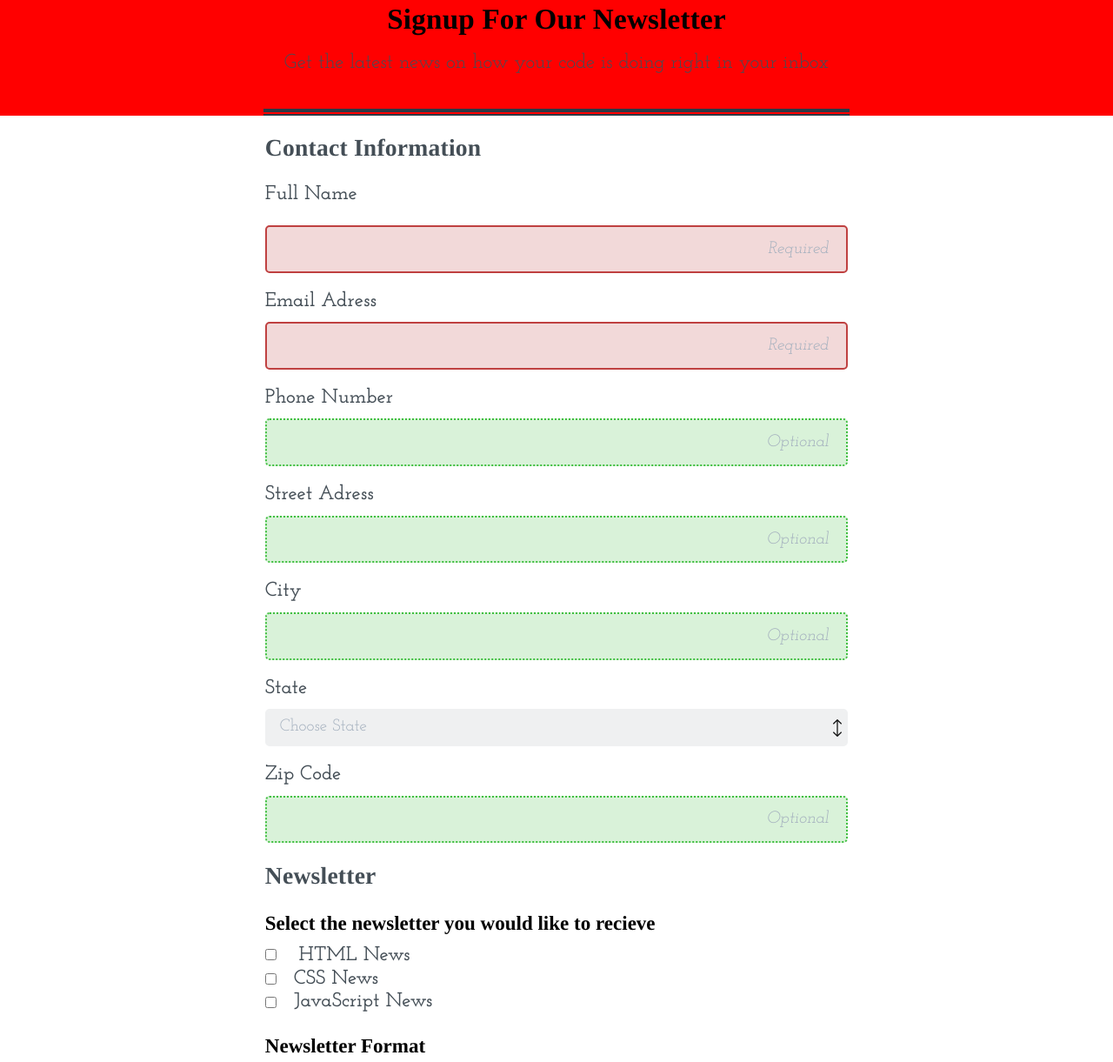
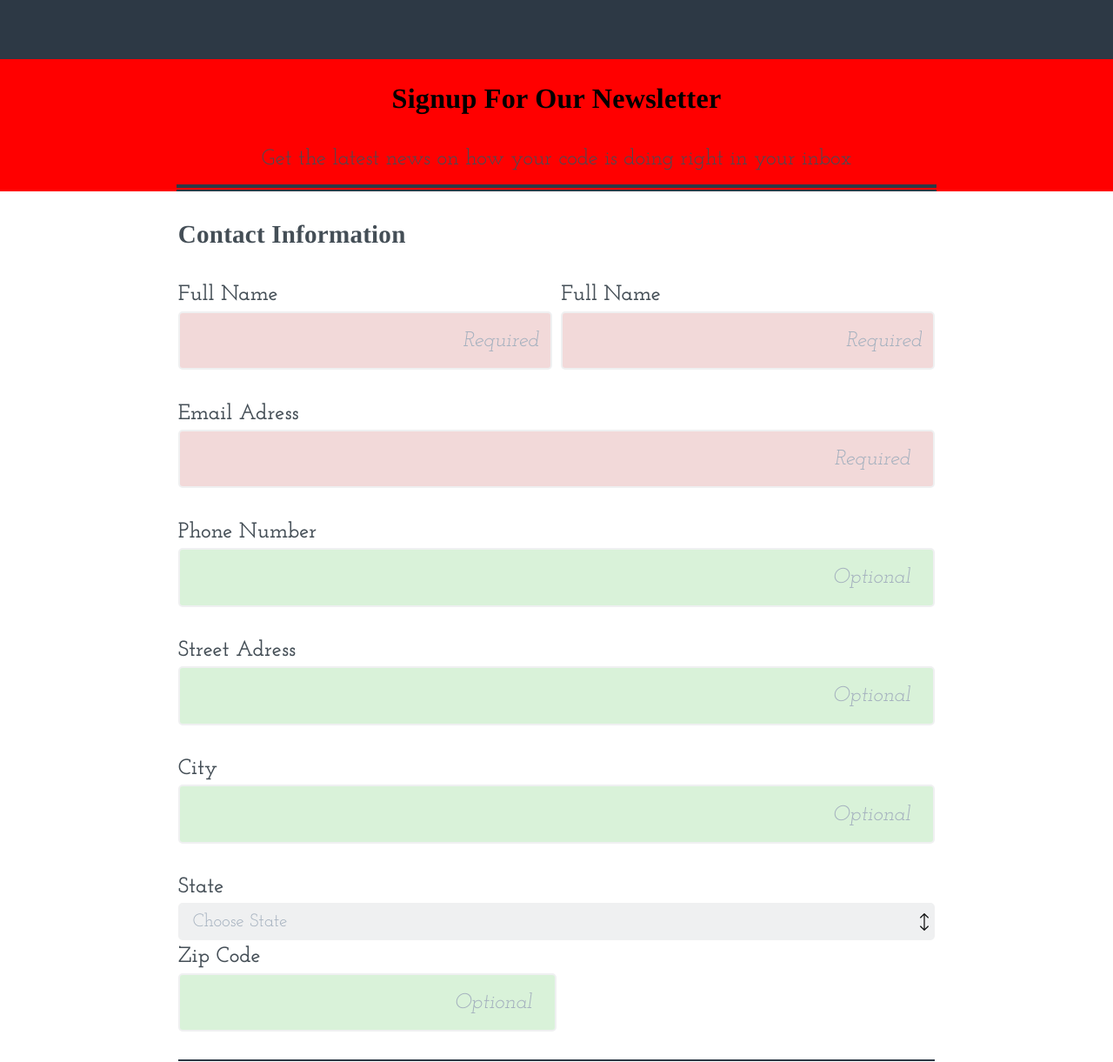
Before and after one commit to kevinmartinez/online-registration-form, a website: page index.html in a window 1280 px wide. Shown: the part 175-1396 px from the top of the page at 87% size. Drawn offline with Linux system fonts and the light colour scheme.

Commit message:
change margins to follow only one direction WIP

```diff
--- a/css/style.css
+++ b/css/style.css
@@ -5,10 +5,19 @@
   --primary--black: hsl(210, 21%, 22%);
 }
 
-html {
+html{
   -webkit-box-sizing: border-box;
-          box-sizing: border-box;
-          font-size: 1em;
+        box-sizing: border-box;
+  font: 1em/1.5 'Josefin Slab', 'Times New Roman', Times, serif;
+}
+
+/* TESTING REM GLOBAL MARGIN, AND REMOVING ALL MARGIN TOPS */
+h1,h2,h3,h4,h5,h6,hgroup,
+ul,ol,dd,
+p,figure,
+pre,table,fieldset,hr,
+input:not([type="checkbox"]):not([type="radio"]), legend {
+    margin-bottom:1.5rem;
 }
 
 /* Inherit 'box-sizing: border-box' from <html> selector,
@@ -25,12 +34,11 @@
 
 body {
   background-color: var(--primary--white);
-  font-family: 'Josefin Slab', 'Times New Roman', Times, serif;
 }
 
 h1, h2, h3, h4, h5, h6, .header--info, legend {
   font-family: 'Tinos', 'Times New Roman', Times, serif;
-  margin: 0;
+  /* margin: 0; */
 }
 
 p {
@@ -75,7 +83,7 @@
 
 .header__intro {
   background-color: #2d3945;
-  margin-bottom: 1.2em;
+  /* margin-bottom: 1.2em; */
   /* I follow the CSS Wizards advice on declaring longhand for clarity and a better grip on the projects cascade.
   link to article: https://csswizardry.com/2016/12/css-shorthand-syntax-considered-an-anti-pattern/ */
   padding-top: 1.5em;
@@ -88,15 +96,15 @@
 }
 
 .header__info {
-  margin-top: 0.8em;
+  /* margin-top: 0.8em; */
   color: #444e56;
   font-weight: 400;
   font-size: 1.2em;
 }
 
 .header__divider {
-  margin-top: 2em;
-  margin-bottom: 1em;
+  /* margin-top: 2em; */
+  /* margin-bottom: 1em; */
   height: 2px;
   border-top: 4px solid #2d3945;
   border-right: none;
@@ -116,17 +124,18 @@
   color: #fff;
   text-transform: uppercase;
   font-size: 1.9em;
-  /* margin-bottom: .5em;
+  /* /* margin-bottom: .5em; */
   padding-bottom: .5em; */
 }
 
 .heading--medium {
-  font-size: 1.728em;
+  font-size: 1.55em;
   text-transform: capitalize;
+  line-height: 1.2;
 }
 
 .heading--small {
-  font-size: 1.44em;
+  font-size: 1.4em;
   color: #444e56;
   line-height: 1.3;
 }
@@ -134,17 +143,20 @@
 /* Sections
 ============================ */
 
+.top-margin {
+  /* margin-top: 1em; */
+}
+
 .form__field {
-  margin-top: 1em;
+  /* margin-top: 1em; */
 }
 
 .label__margin {
-  margin-top: 1em;
-  margin-bottom: .5em;
+  /* margin-top: 1em; */
 }
 
 .footer {
-  margin-top: 0.75em;
+  /* margin-top: 0.75em; */
   text-align: center;
 }
 
@@ -154,12 +166,21 @@
 }
 
 .form__section:nth-of-type(1){
-  border-bottom: 2px solid ##;
+  /* TODO: Change color, do not use primary black, because it does not fit so good with the heading below */
+  border-bottom: 2px solid var(--primary--black);
 }
 
 .form__label {
   font-size: 1.2em;
-  display: inline-block;
+  display: block;
+}
+
+textarea {
+  overflow: auto;
+  padding : 10px;
+  width   : 100%;
+  height: 150px;
+  resize  : none;
 }
 
 label {
@@ -177,22 +198,21 @@
 input[type="tel"],
 textarea {
   background-color: #eff0f1;
-  margin: 10px 0 20px;
+  /* margin: 10px 0 20px; */
   padding: .6em 3%;
   width: 100%;
   border-radius: 5px;
-  /* Avoid input fields feeling 'jumpy' when hover border is applied */
   border: 2px solid #eff0f1;
   font-size: 1.125em;
   min-height: 44px;
 }
 
-input[for="zip"] {
+input[name="user_zip"] {
   width: 50%;
 }
 
 select {
-  margin: 10px 0 20px;
+  /* margin: 10px 0 20px; */
   padding: 8px 15px;
   height: 43px;
   width: 100%;
@@ -208,10 +228,6 @@
   background: url(../img/arrow_up_and_down.svg) no-repeat right/20px #eff0f1;
 }
 
-optgroup {
-  border: 1px dashed red;
-  background: #000;
-}
 
 /*
 TODO: Read and remove
@@ -224,12 +240,14 @@
 
 .form__field--flex {
   display: flex;
+}
+
+.flex--center {
   align-items: center;
 }
 
-/* TODO: FIX MARGINS */
-.news-section__checkbox:first-of-type {
-  margin-top: 30px;
+.flex--name {
+  flex-direction: column;
 }
 
 /* TODO: Test :checked pseudo class */
@@ -298,21 +316,13 @@
   transition: .5s;
 }
 
-/* textarea {
-  overflow: auto;
-  padding : 10px;
-  width   : 100%;
-  height: 100px;
-  resize  : none;
-} */
-
 /* TODO: FIX BEM */
 .form__submit-btn {
   border: none;
   display: block;
   cursor: pointer;
   margin: auto;
-  margin-top: 1em;
+  /* margin-top: 1em; */
   padding: .65em 0;
   width: 100%;
   border-radius: .2em;
@@ -399,8 +409,8 @@
   }
 
   .header__divider {
-    margin-top: .5em;
-    margin-bottom: 0;
+    /* margin-top: .5em; */
+    /* margin-bottom: 0; */
     border-top-width: 2px;
     border-bottom-width: .5px;
   }
@@ -411,6 +421,18 @@
   textarea {
     font-size: 1.2em;
   }
+/* TODO: FIX THIS MEDIA QUERY, IT SHOULD NOT REPEAT THE FLEX PROPS */
+  .flex--name {
+    flex-direction: row;
+  }
+
+  .form__field--half {
+  flex-grow: 1;
+}
+
+.form__field--half:first-child {
+  margin-right: .5em;
+}
 
 }
 
@@ -420,7 +442,7 @@
   }
 
   .header__intro {
-    margin-bottom: 2em;
+    /* margin-bottom: 2em; */
     padding-top: 2.4em;
     padding-bottom: 2.7em;
   }
@@ -429,14 +451,24 @@
     /* TODO: Remove placeholder bgc */
     /* background-color: lightcoral; */
   }
-  /* TODO: Reconsider */
-  .contact-info input, select {
 
+  .flex--name {
+    flex-direction: row;
   }
 
-  .contact-info label {
+  .form__field--half {
+  flex-grow: 1;
+}
 
-  }
+.form__field--half:first-child {
+  margin-right: .5em;
+}
+
+/* TODO: FIX MARGINS */
+.news-section__checkbox:first-of-type {
+  /* margin-top: 30px; */
+}
+
 }
 
 /* @media (min-width: 768px), (min-width: 400px) and (orientation: landscape) */
@@ -449,7 +481,7 @@
 
 @media (min-width: 1024px) {
   html {
-    font-size: 1.2em;
+    font-size: 1.3em;
   }
 
   body {
@@ -459,8 +491,11 @@
 
   .container,
   .header__signup {
-    max-width: 700px;
+    max-width: 900px;
   }
+  input[type="text"], input[type="email"], input[type="tel"], textarea {
+  border: 2px solid #eff0f1;
+  font-size: 1.3em;
 }
 
 /*
--- a/index.html
+++ b/index.html
@@ -31,11 +31,19 @@
     <form class="form" id="newsletter" action="thanks.html" method="POST">
       <fieldset class="form__section">
         <legend class="heading heading--small">Contact Information</legend>
-        <div>
-          <label class="form__label label__margin" for="name">Full Name</label>
-          <input type="text" name="user_name" placeholder="Required" id="name" required aria-required="true" title="Format: firstname lastname"
-            pattern="[A-Za-z-0-9]+\s[A-Za-z-'0-9]+">
+        <div class="form__field--flex flex--name">
+          <div class="form__field--half">
+            <label class="form__label" for="name">Full Name</label>
+            <input type="text" name="user_name" placeholder="Required" id="name" required aria-required="true" title="Format: firstname lastname"
+              pattern="[A-Za-z-0-9]+\s[A-Za-z-'0-9]+">
+          </div>
+          <div class="form__field--half">
+            <label class="form__label" for="name">Full Name</label>
+            <input type="text" name="user_name" placeholder="Required" id="name" required aria-required="true" title="Format: firstname lastname"
+              pattern="[A-Za-z-0-9]+\s[A-Za-z-'0-9]+">
+          </div>
         </div>
+
 
         <div>
           <label class="form__label" for="email">Email Adress</label>
@@ -128,24 +136,24 @@
       <fieldset class="form__section">
         <legend class="heading heading--small">Newsletter</legend>
         <h3 class="form__label label__margin">Select the newsletter you would like to recieve</h3>
-        <div class="form__field__flex">
+        <div class="form__field--flex flex--center">
           <input type="checkbox" name="news" id="newsHTML" value="HTML">
           <label class="form__label" for="newsHTML">HTML News</label>
         </div>
-        <div class="form__field--flex">
+        <div class="form__field--flex flex--center">
           <input type="checkbox" name="news" id="newsCSS" value="CSS">
           <label class="form__label" for="newsCSS">CSS News</label>
         </div>
-        <div class="form__field--flex">
+        <div class="form__field--flex flex--center">
           <input type="checkbox" name="news" id="newsJS" value="JS">
           <label class="form__label" for="newsJS">JavaScript News</label>
         </div>
         <h3 class="form__label label__margin">Newsletter Format</h3>
-        <div class="form__field--flex">
+        <div class="form__field--flex flex--center">
           <input type="radio" id="HTML" name="format" value="html" />
           <label class="form__label" for="HTML">HTML</label>
         </div>
-        <div class="form__field--flex">
+        <div class="form__field--flex flex--center">
           <input type="radio" id="plainText" name="format" value="plainText" />
           <label class="form__label" for="plainText">Plain text</label>
         </div>
@@ -153,7 +161,15 @@
         <label class="form__label label__margin" for="topics">Other topics you'd like to hear about?</label>
         <textarea name="user_topics" id="topics" placeholder="I'd love to hear about..."></textarea>
       </fieldset>
-      <button class="form__submit-btn" type="submit">Sign up</button>
+      <fieldset class="form__section">
+        <legend class="heading heading--small">Terms</legend>
+        <div class="form__field--flex flex--center">
+          <input type="checkbox" id="terms" required name="terms">
+          <label class="form__label" for="terms">I accept the Terms and Conditions</label>
+        </div>
+        <button class="form__submit-btn" type="submit">Sign up</button>
+      </fieldset>
+
     </form>
   </main>
   <footer class="footer" role="contentinfo">
```
